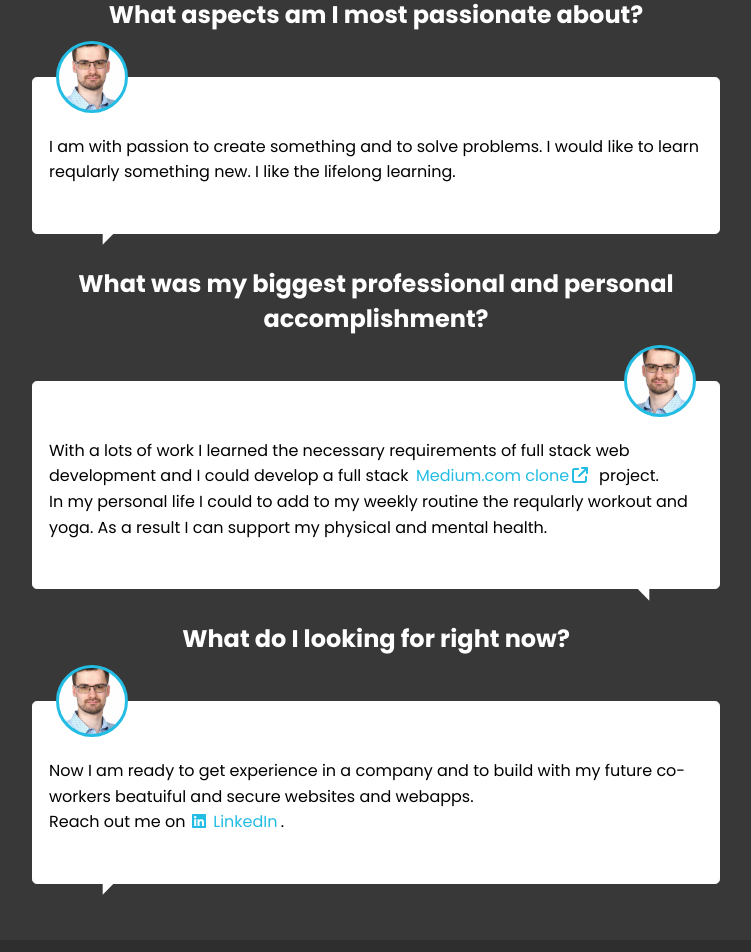
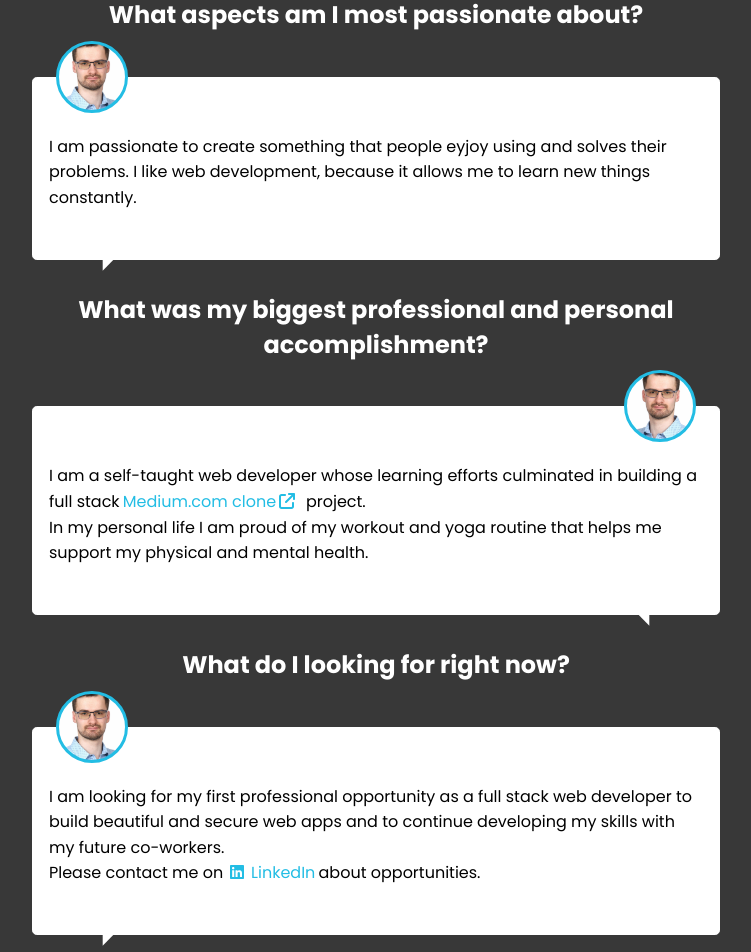
Before and after one commit to zvolcsey/my-portfolio, a React (Create React App) app: page /about in a window 1280 px wide. Shown: the part 520-1472 px from the top of the page, without its empty margins (264-1015 px from the left). Built offline with nearby package versions, Linux system fonts and the light colour scheme.

Commit message:
update my introduction

```diff
--- a/src/pages/AboutPage.tsx
+++ b/src/pages/AboutPage.tsx
@@ -24,8 +24,7 @@ const AboutPage: FC<{}> = () => {
           <Answer>
             <p>
               Hello! I am Zoltán Völcsey a junior full stack web developer with
-              experience to build webapps from design to backend &#40;and to the
-              databases&#41;.
+              experience to build webapps from design to backend.
             </p>
           </Answer>
         </QandAItem>
@@ -35,9 +34,9 @@ const AboutPage: FC<{}> = () => {
           </h3>
           <Answer speechBubblePosition='left' profilePosition='left'>
             <p>
-              I am with passion to create something and to solve problems. I
-              would like to learn reqularly something new. I like the lifelong
-              learning.
+              I am passionate to create something that people eyjoy using and
+              solves their problems. I like web development, because it allows
+              me to learn new things constantly.
             </p>
           </Answer>
         </QandAItem>
@@ -47,8 +46,8 @@ const AboutPage: FC<{}> = () => {
           </h3>
           <Answer>
             <p>
-              With a lots of work I learned the necessary requirements of full
-              stack web development and I could develop a full stack{' '}
+              I am a self-taught web developer whose learning efforts culminated
+              in building a full stack
               <ExternalLink href='https://zvolcsey-conduit-fullstack.onrender.com'>
                 Medium.com&nbsp;clone
                 <FontAwesomeIcon icon={faArrowUpRightFromSquare} />
@@ -56,9 +55,8 @@ const AboutPage: FC<{}> = () => {
               project.
             </p>
             <p>
-              In my personal life I could to add to my weekly routine the
-              reqularly workout and yoga. As a result I can support my physical
-              and mental health.
+              In my personal life I am proud of my workout and yoga routine that
+              helps me support my physical and mental health.
             </p>
           </Answer>
         </QandAItem>
@@ -66,16 +64,17 @@ const AboutPage: FC<{}> = () => {
           <h3 className={styles.question}>What do I looking for right now?</h3>
           <Answer speechBubblePosition='left' profilePosition='left'>
             <p>
-              Now I am ready to get experience in a company and to build with my
-              future co-workers beatuiful and secure websites and webapps.{' '}
+              I am looking for my first professional opportunity as a full stack
+              web developer to build beautiful and secure web apps and to
+              continue developing my skills with my future co-workers.
             </p>
             <p>
-              Reach out me on
+              Please contact me on
               <ExternalLink href='https://www.linkedin.com/in/zvolcsey'>
                 <FontAwesomeIcon icon={faLinkedin} />
                 &nbsp;LinkedIn
               </ExternalLink>
-              .
+              about opportunities.
             </p>
           </Answer>
         </QandAItem>
```
